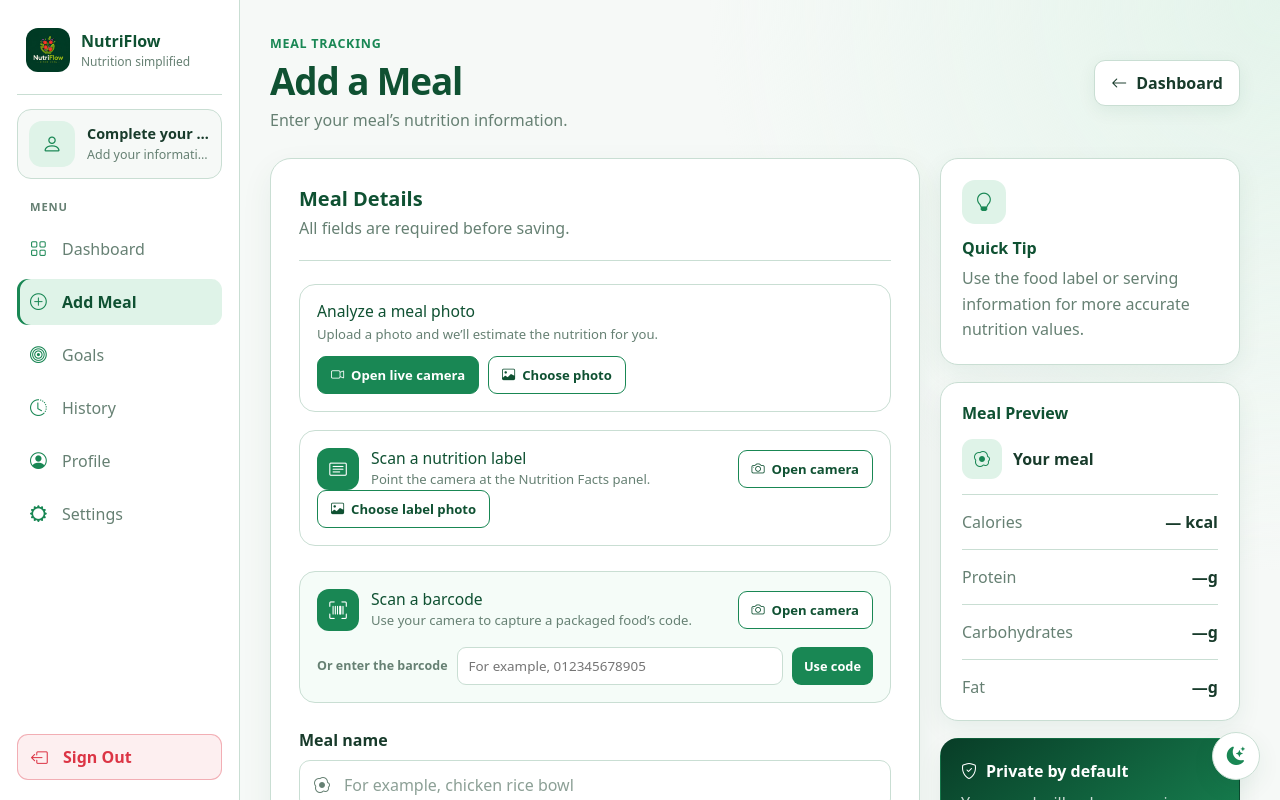
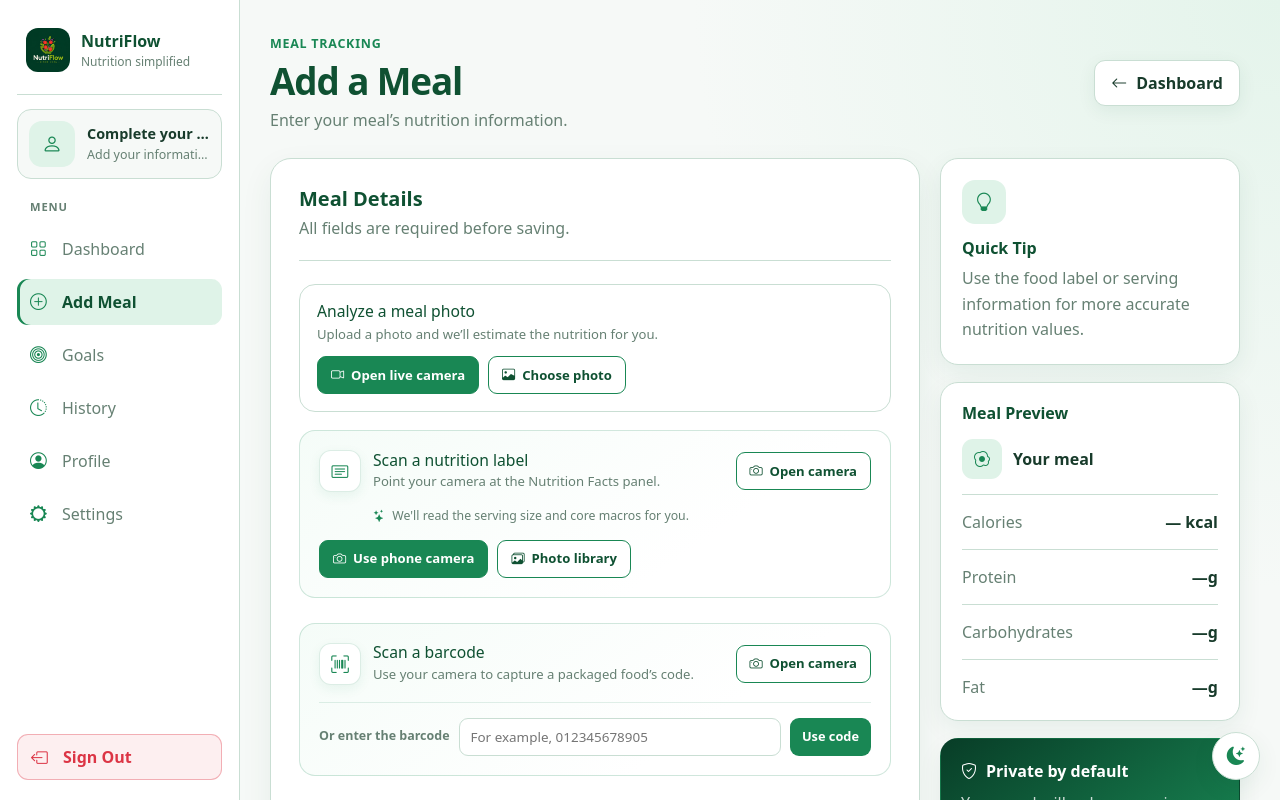
Before and after one commit to sengleapheng65-lab/NutriFlow-web-app, a React (Vite) app in the folder frontend/: page /add-meal in a window 1280 px wide. Shown: the top 800 px of the page. Built offline with nearby package versions, Linux system fonts and the light colour scheme; no server answers.

Commit message:
More clean design for each scanner

```diff
--- a/frontend/src/pages/AddMeal.tsx
+++ b/frontend/src/pages/AddMeal.tsx
@@ -50,6 +50,7 @@ function AddMeal() {
   const [isReadingLabel, setIsReadingLabel] = useState(false);
   const photoInputRef = useRef<HTMLInputElement>(null);
   const labelInputRef = useRef<HTMLInputElement>(null);
+  const labelLibraryInputRef = useRef<HTMLInputElement>(null);
   const mealCameraVideoRef = useRef<HTMLVideoElement>(null);
   const mealCameraStreamRef = useRef<MediaStream | null>(null);
   const mealCameraCanvasRef = useRef<HTMLCanvasElement>(null);
@@ -671,12 +672,12 @@ function AddMeal() {
 
             <section className="label-scanner" aria-labelledby="label-scanner-title">
               <div className="label-scanner-heading">
-                <div className="barcode-scanner-icon">
+                <div className="label-scanner-icon">
                   <i className="bi bi-card-text" aria-hidden="true" />
                 </div>
                 <div>
                   <h3 id="label-scanner-title">Scan a nutrition label</h3>
-                  <p>Point the camera at the Nutrition Facts panel.</p>
+                  <p>Point your camera at the Nutrition Facts panel.</p>
                 </div>
                 <button
                   className="open-scanner-button"
@@ -687,6 +688,10 @@ function AddMeal() {
                   <i className="bi bi-camera" aria-hidden="true" />
                   Open camera
                 </button>
+              </div>
+              <div className="label-scanner-note">
+                <i className="bi bi-stars" aria-hidden="true" />
+                <span>We'll read the serving size and core macros for you.</span>
               </div>
 
               {labelCameraOpen && (
@@ -711,15 +716,32 @@ function AddMeal() {
                 onChange={(event) => void handleLabelChange(event)}
                 disabled={isSaving || isReadingLabel}
               />
+              <input
+                ref={labelLibraryInputRef}
+                className="photo-input"
+                type="file"
+                accept="image/*"
+                onChange={(event) => void handleLabelChange(event)}
+                disabled={isSaving || isReadingLabel}
+              />
               <div className="photo-recognition-actions">
                 <button
-                  className="photo-recognition-button photo-upload-button"
+                  className="photo-recognition-button"
                   type="button"
                   onClick={() => labelInputRef.current?.click()}
                   disabled={isSaving || isReadingLabel || labelCameraOpen}
                 >
-                  <i className="bi bi-image" aria-hidden="true" />
-                  {isReadingLabel ? "Reading…" : "Choose label photo"}
+                  <i className="bi bi-camera" aria-hidden="true" />
+                  Use phone camera
+                </button>
+                <button
+                  className="photo-recognition-button photo-upload-button"
+                  type="button"
+                  onClick={() => labelLibraryInputRef.current?.click()}
+                  disabled={isSaving || isReadingLabel || labelCameraOpen}
+                >
+                  <i className="bi bi-images" aria-hidden="true" />
+                  Photo library
                 </button>
               </div>
               {labelStatus && <p className="photo-status" role="status">{labelStatus}</p>}
--- a/frontend/src/styles/AddMeal.css
+++ b/frontend/src/styles/AddMeal.css
@@ -231,16 +231,30 @@
 
 .label-scanner {
   margin-bottom: 25px;
-  padding: 17px;
-  border: 1px solid var(--border);
+  padding: 19px;
+  border: 1px solid rgba(25, 135, 84, 0.2);
   border-radius: 16px;
-  background: var(--surface);
+  background: linear-gradient(145deg, var(--green-pale), var(--surface) 68%);
 }
 
 .label-scanner-heading {
   display: flex;
   align-items: center;
   gap: 12px;
+}
+
+.label-scanner-icon {
+  width: 42px;
+  height: 42px;
+  flex: 0 0 auto;
+  display: grid;
+  place-items: center;
+  border: 1px solid rgba(25, 135, 84, 0.15);
+  border-radius: 12px;
+  background: var(--surface);
+  color: var(--green);
+  font-size: 1.05rem;
+  box-shadow: 0 4px 12px rgba(25, 135, 84, 0.08);
 }
 
 .label-scanner-heading h3 {
@@ -255,17 +269,33 @@
   font-size: 0.82rem;
 }
 
+.label-scanner-note {
+  margin: 15px 0 14px 54px;
+  display: flex;
+  align-items: center;
+  gap: 7px;
+  color: var(--muted);
+  font-size: 0.77rem;
+}
+
+.label-scanner-note i {
+  color: var(--green);
+}
+
 .label-camera {
   position: relative;
-  margin-top: 16px;
+  margin-top: 17px;
   overflow: hidden;
-  border-radius: 12px;
+  border: 1px solid rgba(255, 255, 255, 0.12);
+  border-radius: 14px;
   background: #07100b;
+  box-shadow: 0 10px 24px rgba(5, 36, 20, 0.18);
 }
 
 .label-camera video {
   width: 100%;
-  max-height: 330px;
+  min-height: 230px;
+  max-height: 350px;
   display: block;
   object-fit: cover;
 }
@@ -275,24 +305,25 @@
   top: 50%;
   left: 50%;
   width: min(76%, 430px);
-  height: 68%;
-  border: 2px solid #7fe6a8;
-  border-radius: 10px;
-  box-shadow: 0 0 0 200vmax rgba(0, 0, 0, 0.22);
+  height: 70%;
+  border: 2px solid #a2f2c0;
+  border-radius: 12px;
+  box-shadow: 0 0 0 200vmax rgba(0, 0, 0, 0.28), 0 0 20px rgba(127, 230, 168, 0.18);
   transform: translate(-50%, -50%);
   pointer-events: none;
 }
 
 .label-camera-actions {
   display: flex;
-  gap: 9px;
-  padding: 10px;
+  gap: 8px;
+  padding: 11px;
+  background: rgba(3, 17, 10, 0.92);
 }
 
 .label-camera-actions button {
   min-height: 36px;
-  padding: 0 11px;
-  border: 0;
+  padding: 0 13px;
+  border: 1px solid transparent;
   border-radius: 8px;
   background: var(--green);
   color: var(--white);
@@ -301,8 +332,22 @@
   cursor: pointer;
 }
 
+.label-camera-actions button:hover:not(:disabled) {
+  background: var(--green-dark);
+}
+
 .label-camera-actions button:last-child {
+  border-color: rgba(255, 255, 255, 0.18);
   background: rgba(255, 255, 255, 0.16);
+}
+
+.label-camera-actions button:last-child:hover:not(:disabled) {
+  background: rgba(255, 255, 255, 0.24);
+}
+
+:root[data-theme="dark"] .label-scanner {
+  border-color: rgba(79, 202, 136, 0.24);
+  background: linear-gradient(145deg, rgba(18, 99, 63, 0.35), var(--surface) 72%);
 }
 
 /* ================================
@@ -311,10 +356,10 @@
 
 .barcode-scanner {
   margin-bottom: 25px;
-  padding: 17px;
-  border: 1px solid var(--border);
+  padding: 19px;
+  border: 1px solid rgba(25, 135, 84, 0.2);
   border-radius: 16px;
-  background: var(--green-pale);
+  background: linear-gradient(145deg, var(--green-pale), var(--surface) 68%);
 }
 
 .barcode-scanner-heading {
@@ -329,10 +374,12 @@
   flex: 0 0 auto;
   display: grid;
   place-items: center;
+  border: 1px solid rgba(25, 135, 84, 0.15);
   border-radius: 12px;
-  background: var(--green);
-  color: var(--white);
+  background: var(--surface);
+  color: var(--green);
   font-size: 1.1rem;
+  box-shadow: 0 4px 12px rgba(25, 135, 84, 0.08);
 }
 
 .barcode-scanner-heading h3 {
@@ -377,15 +424,18 @@
 
 .barcode-camera {
   position: relative;
-  margin-top: 16px;
+  margin-top: 17px;
   overflow: hidden;
-  border-radius: 12px;
+  border: 1px solid rgba(255, 255, 255, 0.12);
+  border-radius: 14px;
   background: #07100b;
+  box-shadow: 0 10px 24px rgba(5, 36, 20, 0.18);
 }
 
 .barcode-camera video {
   width: 100%;
-  max-height: 285px;
+  min-height: 220px;
+  max-height: 330px;
   display: block;
   object-fit: cover;
 }
@@ -396,9 +446,9 @@
   left: 50%;
   width: min(82%, 420px);
   height: 42%;
-  border: 2px solid #7fe6a8;
-  border-radius: 10px;
-  box-shadow: 0 0 0 200vmax rgba(0, 0, 0, 0.22);
+  border: 2px solid #a2f2c0;
+  border-radius: 12px;
+  box-shadow: 0 0 0 200vmax rgba(0, 0, 0, 0.28), 0 0 20px rgba(127, 230, 168, 0.18);
   transform: translate(-50%, -50%);
   pointer-events: none;
 }
@@ -407,8 +457,8 @@
   position: absolute;
   right: 10px;
   bottom: 10px;
-  padding: 8px 10px;
-  border: 0;
+  padding: 8px 11px;
+  border: 1px solid rgba(255, 255, 255, 0.18);
   border-radius: 8px;
   background: rgba(0, 0, 0, 0.7);
   color: var(--white);
@@ -420,6 +470,10 @@
 .barcode-camera > .torch-button {
   right: auto;
   left: 10px;
+}
+
+.barcode-camera > button:hover {
+  background: rgba(0, 0, 0, 0.86);
 }
 
 .zoom-control {
@@ -452,7 +506,9 @@
 }
 
 .barcode-manual-entry {
-  margin-top: 16px;
+  margin-top: 17px;
+  padding-top: 15px;
+  border-top: 1px solid rgba(25, 135, 84, 0.13);
   display: grid;
   grid-template-columns: auto minmax(0, 1fr) auto;
   align-items: center;
@@ -501,6 +557,11 @@
   color: var(--green-dark);
   font-size: 0.78rem;
   line-height: 1.45;
+}
+
+:root[data-theme="dark"] .barcode-scanner {
+  border-color: rgba(79, 202, 136, 0.24);
+  background: linear-gradient(145deg, rgba(18, 99, 63, 0.35), var(--surface) 72%);
 }
 
 /* ================================
@@ -828,6 +889,46 @@
     padding: 22px 17px;
   }
 
+  .label-scanner {
+    padding: 16px;
+  }
+
+  .barcode-scanner {
+    padding: 16px;
+  }
+
+  .label-scanner-heading {
+    align-items: flex-start;
+    flex-wrap: wrap;
+  }
+
+  .label-scanner-heading .open-scanner-button {
+    width: 100%;
+    margin: 2px 0 0;
+  }
+
+  .barcode-scanner-heading {
+    align-items: flex-start;
+    flex-wrap: wrap;
+  }
+
+  .barcode-scanner-heading .open-scanner-button {
+    width: 100%;
+    margin: 2px 0 0;
+  }
+
+  .barcode-manual-entry {
+    grid-template-columns: 1fr auto;
+  }
+
+  .barcode-manual-entry label {
+    grid-column: 1 / -1;
+  }
+
+  .label-scanner-note {
+    margin-left: 0;
+  }
+
   .nutrition-fields {
     grid-template-columns: 1fr;
     gap: 0;
```
